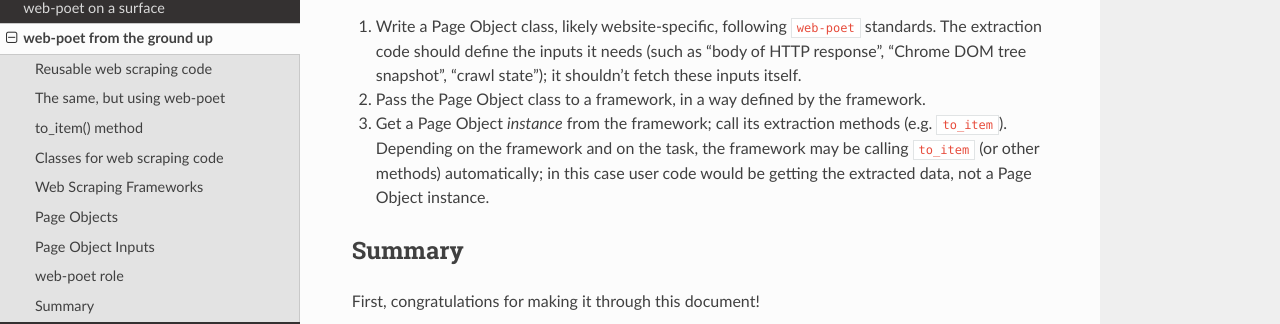
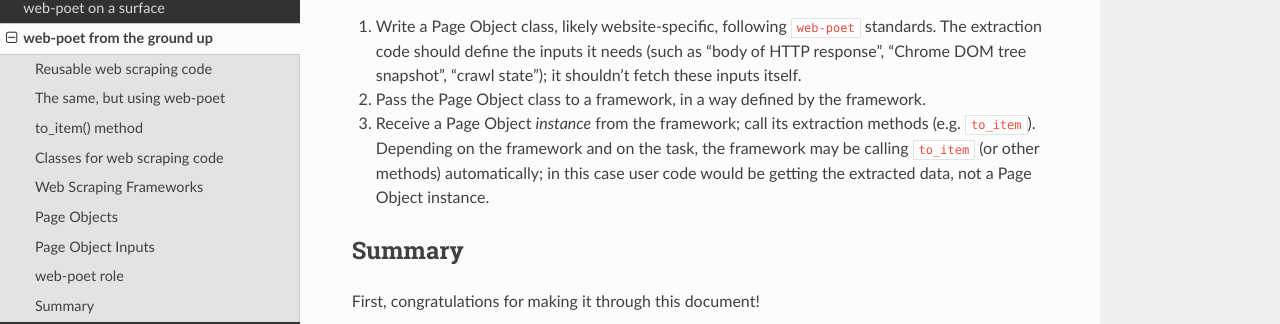
Before and after one commit to scrapinghub/web-poet, a Sphinx documentation site: the page built from docs/intro/from-ground-up.rst, in a window 1280 px wide and 900 px high, scrolled down 12344 px. Shown: the part 144-468 px from the top of the window. Built offline with Sphinx 7.4.7 and the Read the Docs theme 2.0.0, drawn with Linux system fonts in a browser that asks for light colours.

Commit message:
Update docs/intro/from-ground-up.rst
Co-authored-by: Iván de Prado <ivanprado@users.noreply.github.com>

```diff
--- a/docs/intro/from-ground-up.rst
+++ b/docs/intro/from-ground-up.rst
@@ -704,7 +704,7 @@ Finally, the Developer's role is to:
    "crawl state"); it shouldn't fetch these inputs itself.
 2. Pass the Page Object class to a framework, in a way defined by the
    framework.
-3. Get a Page Object *instance* from the framework; call its extraction methods
+3. Receive a Page Object *instance* from the framework; call its extraction methods
    (e.g. ``to_item``). Depending on the framework and on the task, the framework
    may be calling ``to_item`` (or other methods) automatically; in this case
    user code would be getting the extracted data, not a Page Object instance.
```
